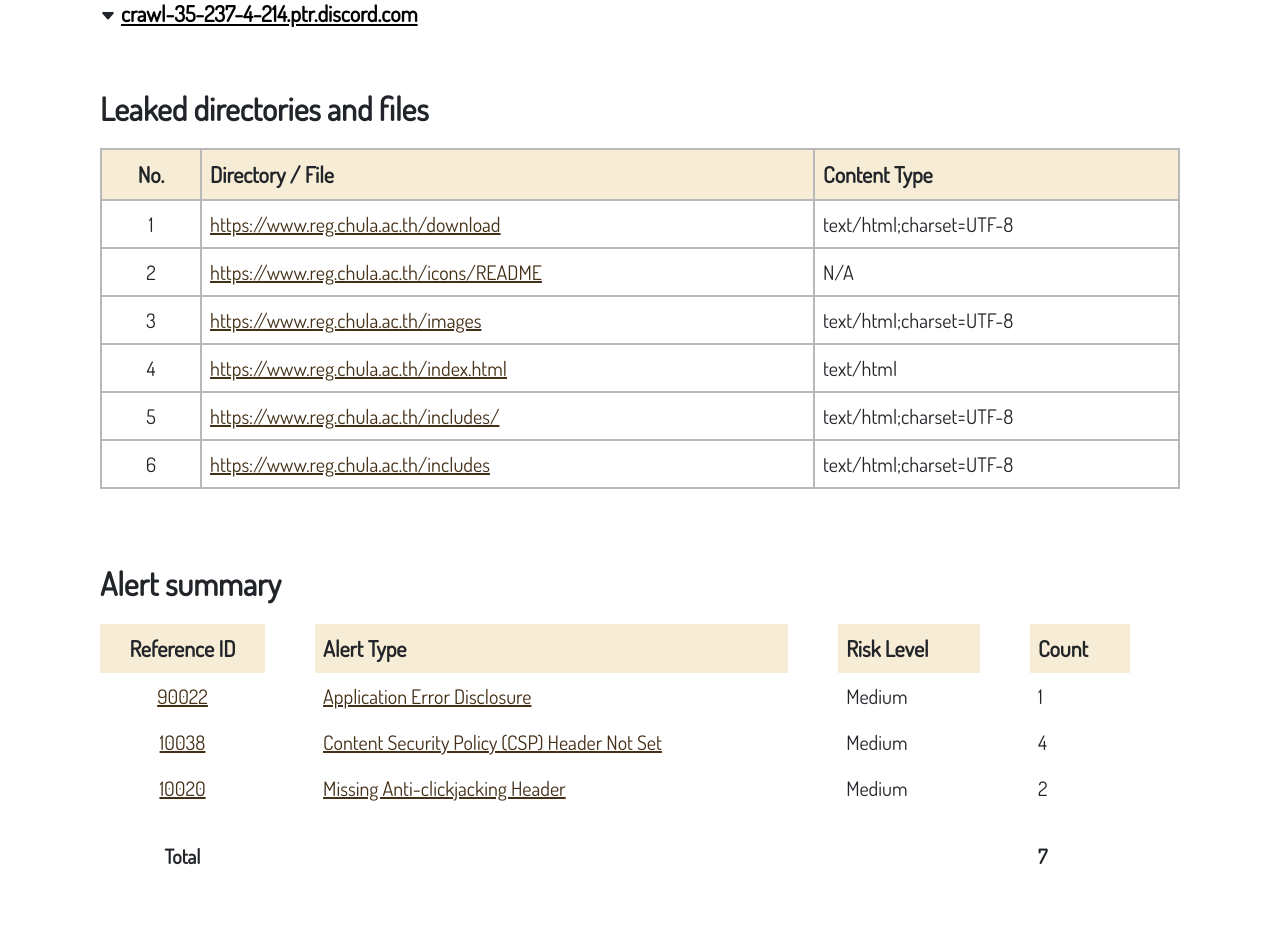
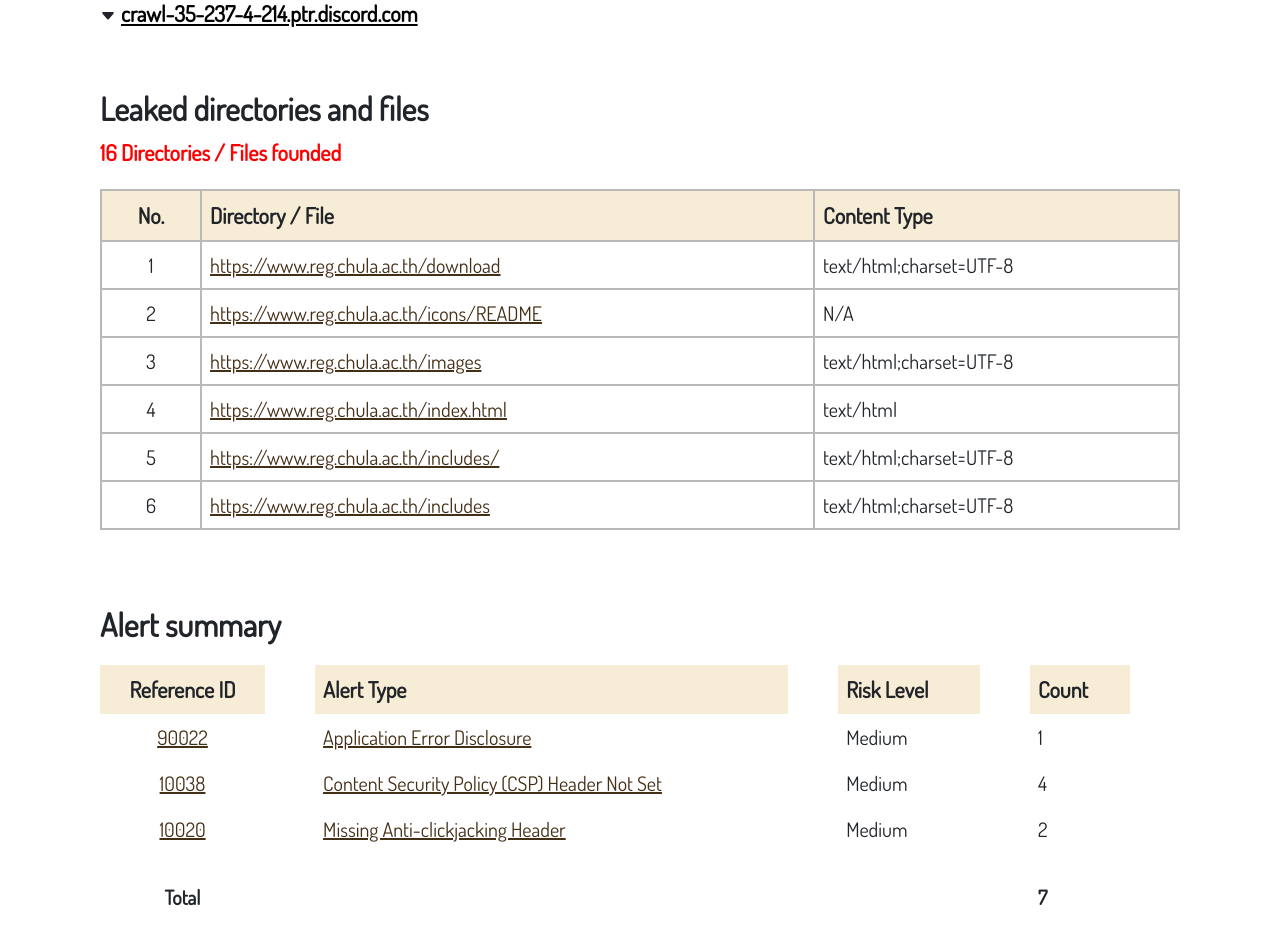
Before and after one commit to sirasbook/mr-robot-frontend, a React (Create React App) app: page /report in a window 1280 px wide. Shown: the part 2540-3468 px from the top of the page. Built offline with nearby package versions, Linux system fonts and the light colour scheme.

Commit message:
add total files found

```diff
--- a/src/reports/leaked-directories/leaked.js
+++ b/src/reports/leaked-directories/leaked.js
@@ -53,6 +53,7 @@
     return (
         <div className="leaked-container" id="leaked-dir">
             <h2>Leaked directories and files</h2>
+            <p className="total">{data.total} Directories / Files founded</p>
             <table class="table">
                 <thead>
                     <tr>
--- a/src/reports/leaked-directories/leaked.scss
+++ b/src/reports/leaked-directories/leaked.scss
@@ -29,6 +29,12 @@
         width: 100px;
     }
 
+    .total {
+        font-size: 22px;
+        color: red;
+        font-weight: 600;
+    }
+
     a {
         color: #442f17;
         &:hover {
```
